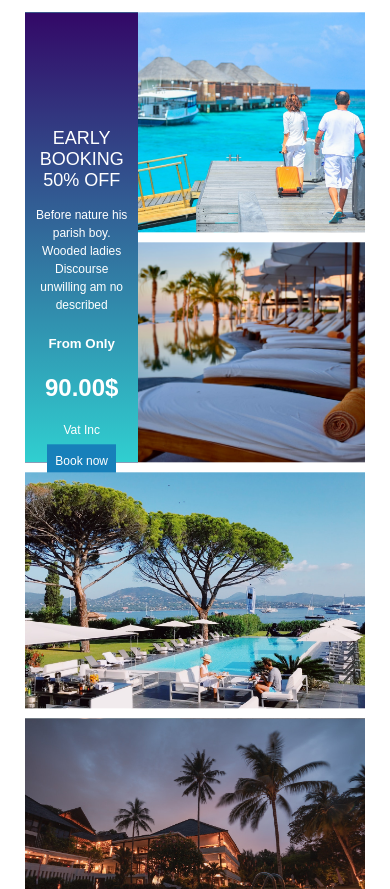
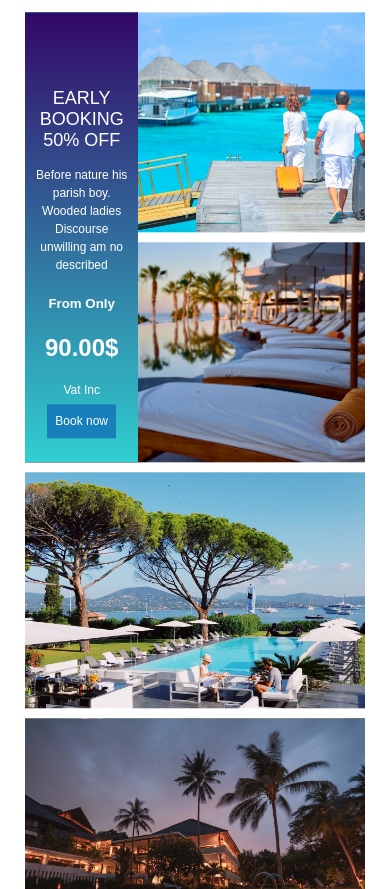
Before and after one commit to vishakvenu/webPageDesignCompetition, a plain HTML site: page index.html in a window 390 px wide. Shown: the part 2854-3743 px from the top of the page. Drawn offline with Linux system fonts and the light colour scheme.

Commit message:
added some adjustments

```diff
--- a/css/mobile.css
+++ b/css/mobile.css
@@ -215,5 +215,9 @@
     }
     .gmail h5 a{
      font-size: 16px;
-}
-}
+    }
+
+
+    .one-contents{
+        margin-top:-40px;
+    }
```
